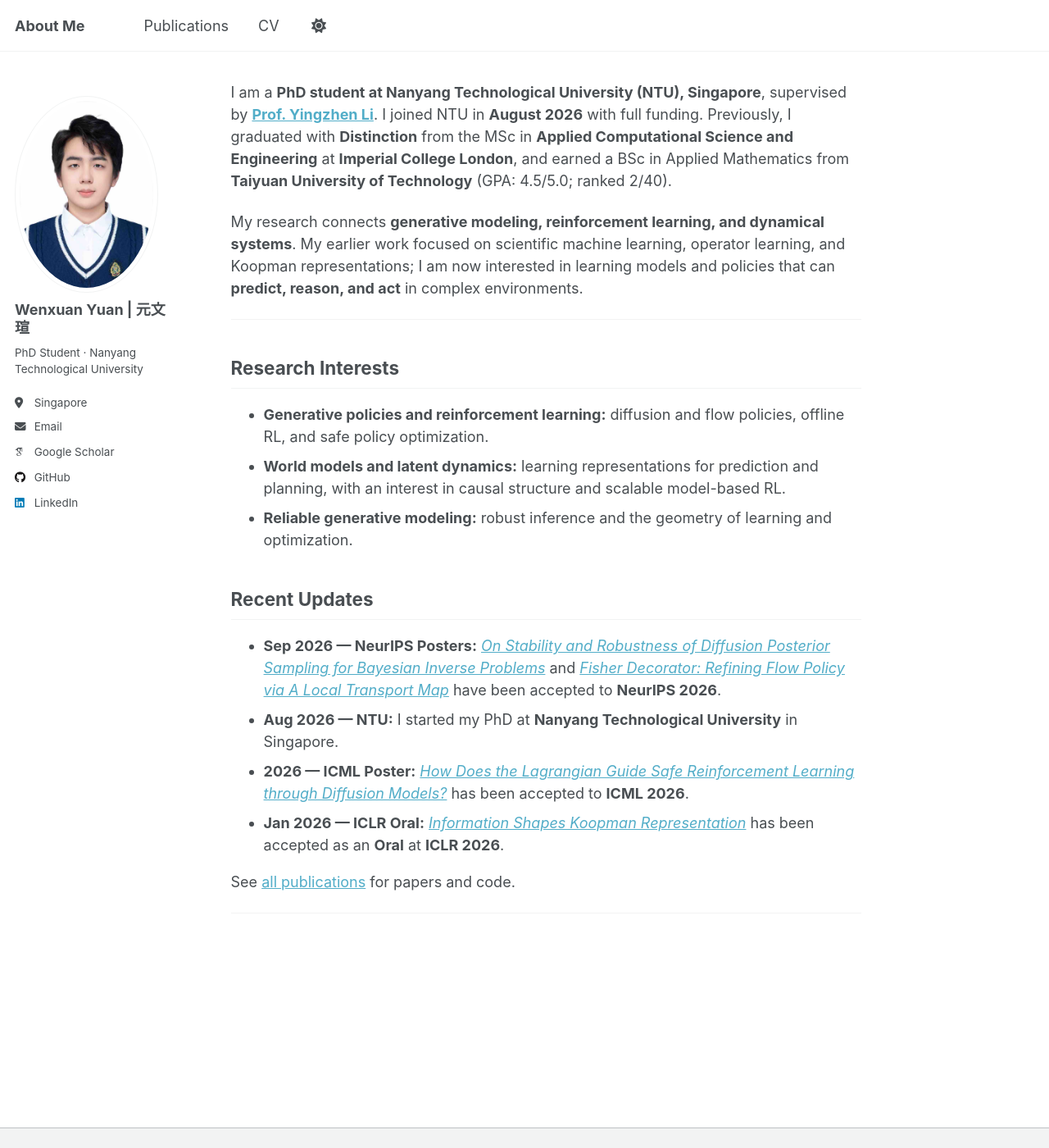
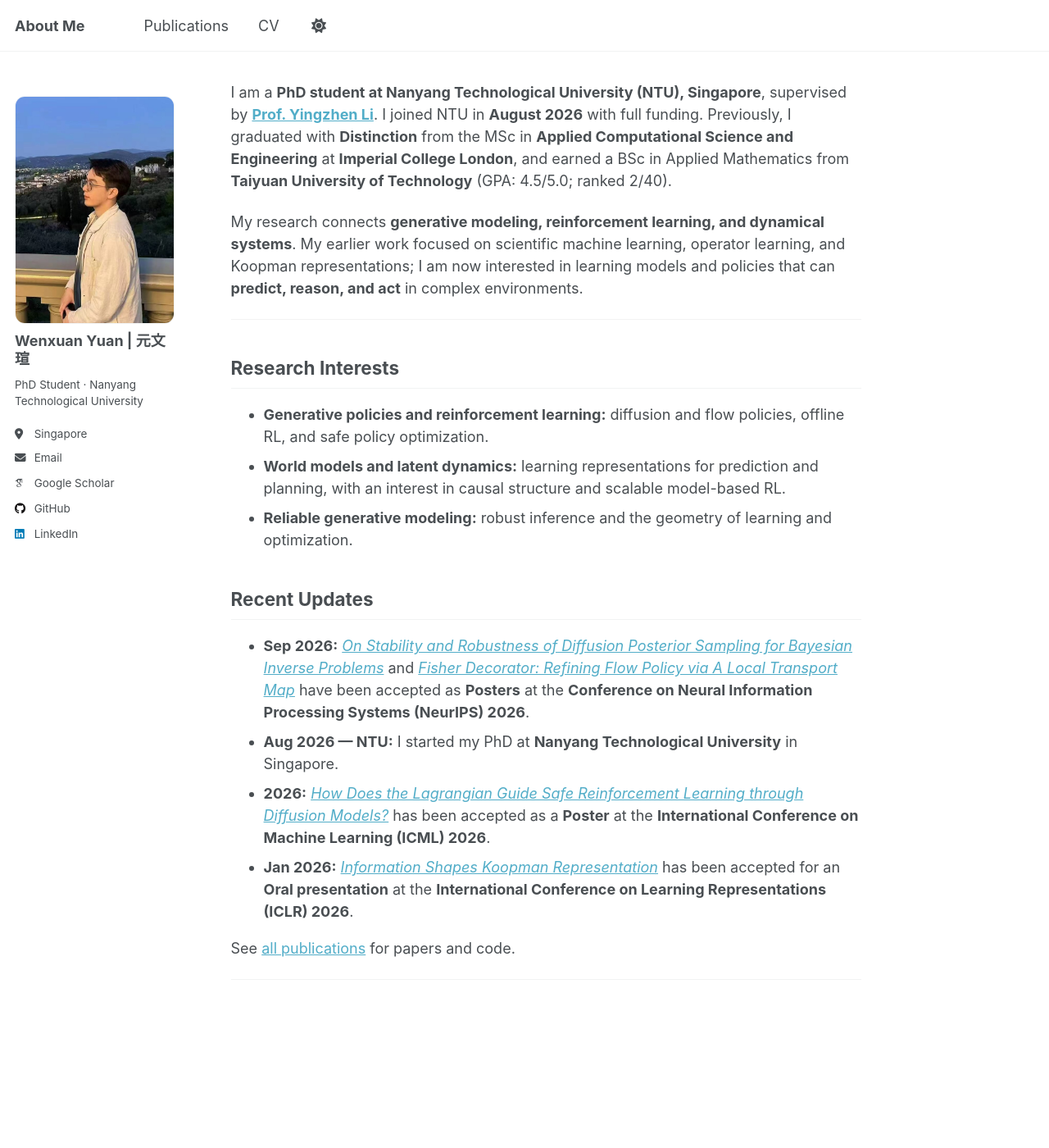
Before and after one commit to Wenxuan52/Wenxuan52.github.io, a Jekyll site: the page built from _pages/about.md, in a window 1280 px wide and 1400 px high. Shown: the whole window at 82% size. Built offline with Jekyll 4.4.1, drawn with Linux system fonts in a browser that asks for light colours; some web fonts are replaced; a script that is not in the unit is left out.

Commit message:
Refresh profile photo and expand conference names

```diff
--- a/_config.yml
+++ b/_config.yml
@@ -22,7 +22,7 @@ repository               : "Wenxuan52/wenxuan52.github.io"
 #               Additional customization can be done by editing /_includes/author-profile.html
 author:
   # Biographic information
-  avatar           : "profile.jpg"
+  avatar           : "profile_new.jpg"
   name             : "Wenxuan Yuan | 元文瑄"
   pronouns         : # example: "she/her"
   bio              : "PhD Student · Nanyang Technological University"
--- a/_includes/archive-single-cv.html
+++ b/_includes/archive-single-cv.html
@@ -36,7 +36,7 @@
     {% if post.read_time %}
       <p class="page__meta"><i class="fa fa-clock" aria-hidden="true"></i> {% include read-time.html %}</p>
     {% endif %}
-    {% if post.venue %}<p class="archive__item-excerpt" itemprop="description">{{ post.venue_short | default: post.venue }}, {{ post.date | date: "%Y" }}{% if post.presentation %} · {{ post.presentation }}{% endif %}</p>{% endif %}
+    {% if post.venue %}<p class="archive__item-excerpt" itemprop="description">{{ post.venue }}, {{ post.date | date: "%Y" }}{% if post.presentation %} · {{ post.presentation }}{% endif %}</p>{% endif %}
     </li>
  </article>
 </div>
--- a/_includes/archive-single.html
+++ b/_includes/archive-single.html
@@ -44,7 +44,7 @@
 
           <p class="publication-card__venue">
             {% if post.category == 'preprint' %}Preprint · {% endif %}
-            <i>{{ post.venue_short | default: post.venue }}</i> {{ post.date | date: "%Y" }}
+            <i>{{ post.venue }}</i> {{ post.date | date: "%Y" }}
             {% assign presentation = post.presentation %}
             {% if presentation == nil and post.demo_tag == 'Oral' %}{% assign presentation = 'Oral' %}{% endif %}
             {% if presentation %}
--- a/_pages/about.md
+++ b/_pages/about.md
@@ -21,10 +21,10 @@ My research connects **generative modeling, reinforcement learning, and dynamica
 
 ## Recent Updates
 
-- **Sep 2026 — NeurIPS Posters:** [*On Stability and Robustness of Diffusion Posterior Sampling for Bayesian Inverse Problems*](/publication/2026-02-10-diffusion-posterior) and [*Fisher Decorator: Refining Flow Policy via A Local Transport Map*](/publication/2026-09-25-fisher-decorator) have been accepted to **NeurIPS 2026**.
+- **Sep 2026:** [*On Stability and Robustness of Diffusion Posterior Sampling for Bayesian Inverse Problems*](/publication/2026-02-10-diffusion-posterior) and [*Fisher Decorator: Refining Flow Policy via A Local Transport Map*](/publication/2026-09-25-fisher-decorator) have been accepted as **Posters** at the **Conference on Neural Information Processing Systems (NeurIPS) 2026**.
 - **Aug 2026 — NTU:** I started my PhD at **Nanyang Technological University** in Singapore.
-- **2026 — ICML Poster:** [*How Does the Lagrangian Guide Safe Reinforcement Learning through Diffusion Models?*](/publication/2026-02-10-ALGD) has been accepted to **ICML 2026**.
-- **Jan 2026 — ICLR Oral:** [*Information Shapes Koopman Representation*](/publication/2026-01-26-info-koopman) has been accepted as an **Oral** at **ICLR 2026**.
+- **2026:** [*How Does the Lagrangian Guide Safe Reinforcement Learning through Diffusion Models?*](/publication/2026-02-10-ALGD) has been accepted as a **Poster** at the **International Conference on Machine Learning (ICML) 2026**.
+- **Jan 2026:** [*Information Shapes Koopman Representation*](/publication/2026-01-26-info-koopman) has been accepted for an **Oral presentation** at the **International Conference on Learning Representations (ICLR) 2026**.
 
 See [all publications](/publications/) for papers and code.
 
--- a/_sass/layout/_sidebar.scss
+++ b/_sass/layout/_sidebar.scss
@@ -83,7 +83,7 @@
 .author__avatar {
   display: table-cell;
   vertical-align: top;
-  width: 36px;
+  width: 64px;
   // set width only, for non-square avatars
   // height: 36px;
 
@@ -94,11 +94,12 @@
   }
 
   img {
-    max-width: 175px;
-    border-radius: 50%;
+    max-width: 240px;
+    height: auto;
+    border-radius: 12px;
 
     @include breakpoint($large) {
-      padding: 5px;
+      padding: 0;
       border: 1px solid var(--global-border-color);
     }
   }
```
Also changed, not shown: images/profile_new.jpg (added).
